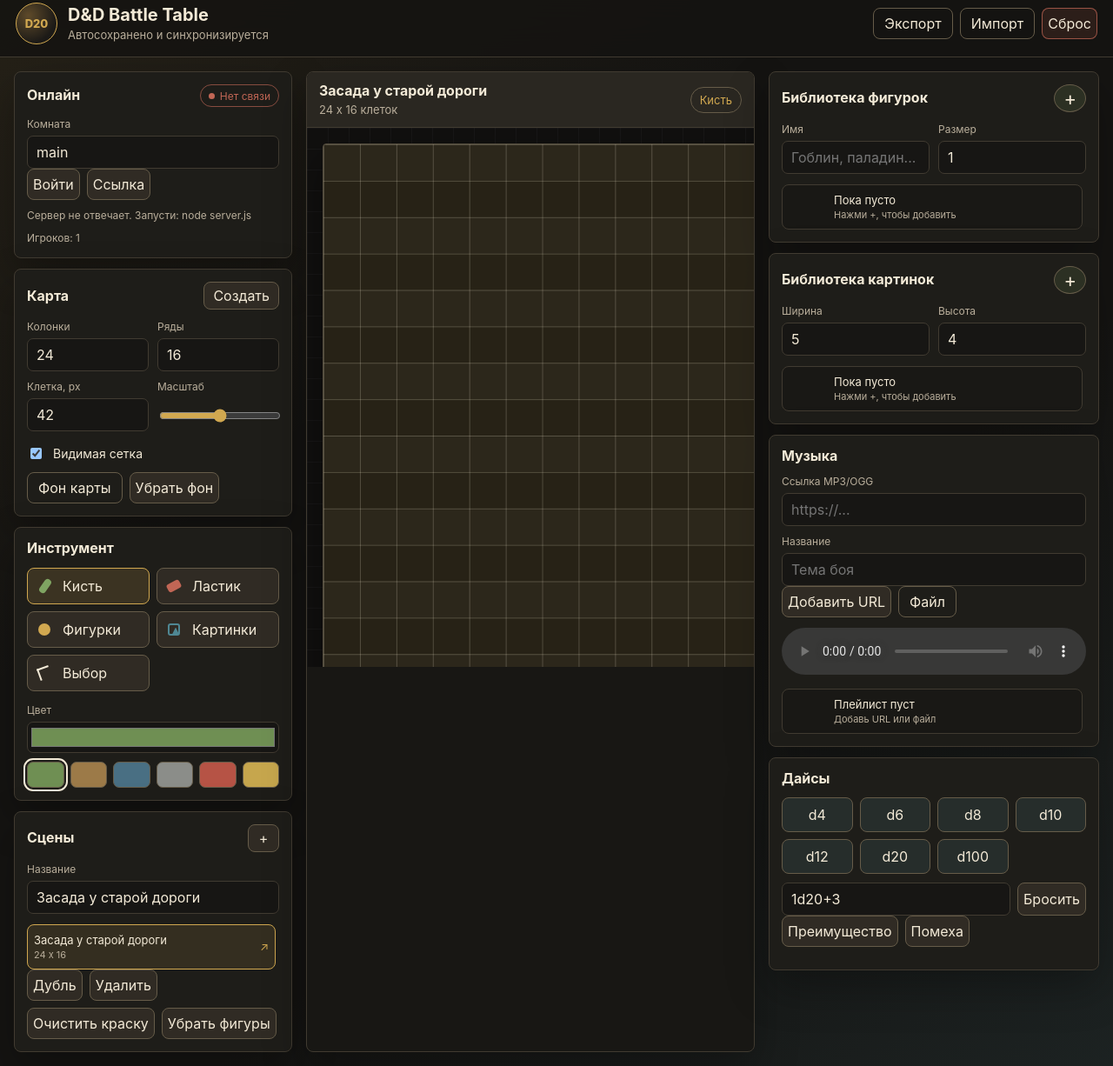
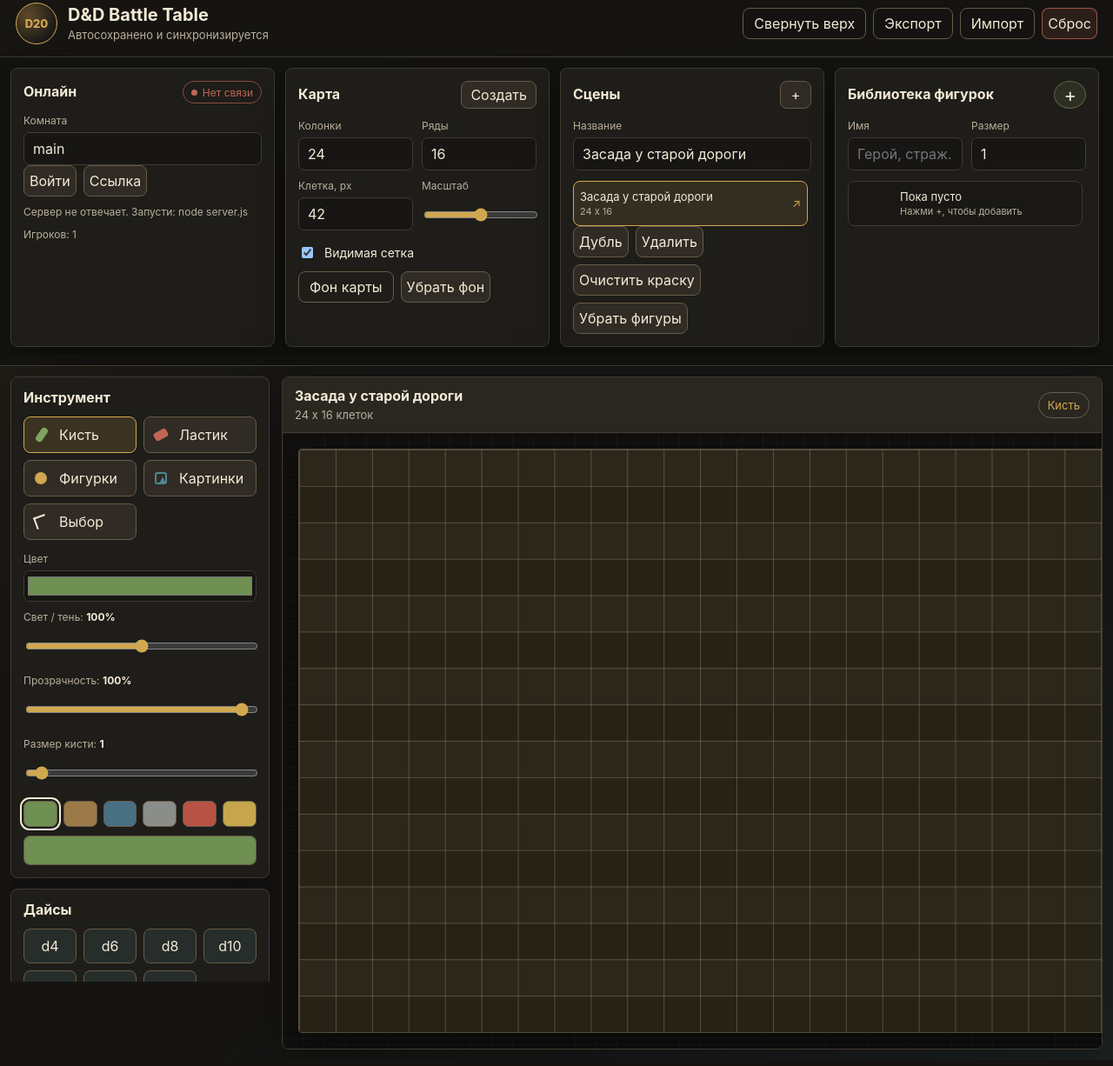
Before and after one commit to blyasha-hue/dnd-battle-table, a website: page index.html in a window 1280 px wide. Shown: the part 11-1237 px from the top of the page at 87% size. Drawn offline with Linux system fonts and the light colour scheme; no server answers.

Commit message:
Add files via upload

```diff
--- a/app.js
+++ b/app.js
@@ -14,9 +14,11 @@ const canvas = document.querySelector("#battleCanvas");
 const ctx = canvas.getContext("2d");
 const canvasShell = document.querySelector("#canvasShell");
 const toast = document.querySelector("#toast");
+const appRoot = document.querySelector(".app");
 
 const els = {
   autosaveStatus: document.querySelector("#autosaveStatus"),
+  topDrawerToggle: document.querySelector("#topDrawerToggle"),
   onlineStatus: document.querySelector("#onlineStatus"),
   roomInput: document.querySelector("#roomInput"),
   joinRoomBtn: document.querySelector("#joinRoomBtn"),
@@ -34,6 +36,13 @@ const els = {
   mapBackgroundInput: document.querySelector("#mapBackgroundInput"),
   clearBackgroundBtn: document.querySelector("#clearBackgroundBtn"),
   brushColorInput: document.querySelector("#brushColorInput"),
+  brushLightInput: document.querySelector("#brushLightInput"),
+  brushLightValue: document.querySelector("#brushLightValue"),
+  brushOpacityInput: document.querySelector("#brushOpacityInput"),
+  brushOpacityValue: document.querySelector("#brushOpacityValue"),
+  brushSizeInput: document.querySelector("#brushSizeInput"),
+  brushSizeValue: document.querySelector("#brushSizeValue"),
+  brushPreview: document.querySelector("#brushPreview"),
   sceneNameInput: document.querySelector("#sceneNameInput"),
   sceneList: document.querySelector("#sceneList"),
   newSceneBtn: document.querySelector("#newSceneBtn"),
@@ -74,6 +83,9 @@ const defaultState = {
   background: null,
   activeTool: "paint",
   brushColor: "#6f8f53",
+  brushLight: 100,
+  brushOpacity: 100,
+  brushSize: 1,
   terrain: {},
   tokenAssets: [],
   handoutAssets: [],
@@ -115,6 +127,32 @@ function uid(prefix) {
 
 function clamp(value, min, max) {
   return Math.min(max, Math.max(min, value));
+}
+
+function hexToRgb(hex) {
+  const clean = String(hex || "#000000").replace("#", "");
+  const full = clean.length === 3 ? clean.split("").map((char) => char + char).join("") : clean;
+  const value = Number.parseInt(full, 16);
+  return {
+    r: (value >> 16) & 255,
+    g: (value >> 8) & 255,
+    b: value & 255,
+  };
+}
+
+function brushColorString(color = state.brushColor, light = state.brushLight, opacity = state.brushOpacity) {
+  const rgb = hexToRgb(color);
+  const factor = clamp(Number(light) || 100, 40, 160) / 100;
+  const alpha = clamp(Number(opacity) || 100, 10, 100) / 100;
+  const r = Math.round(clamp(rgb.r * factor, 0, 255));
+  const g = Math.round(clamp(rgb.g * factor, 0, 255));
+  const b = Math.round(clamp(rgb.b * factor, 0, 255));
+  return `rgba(${r}, ${g}, ${b}, ${alpha})`;
+}
+
+function terrainFill(value) {
+  if (!value || typeof value === "string") return value || state.brushColor;
+  return brushColorString(value.color, value.light, value.opacity);
 }
 
 function safeStorageGet(storage, key) {
@@ -498,6 +536,13 @@ function syncInputs() {
   els.zoomInput.value = state.zoom;
   els.gridToggle.checked = state.showGrid;
   els.brushColorInput.value = state.brushColor;
+  els.brushLightInput.value = state.brushLight;
+  els.brushLightValue.textContent = `${state.brushLight}%`;
+  els.brushOpacityInput.value = state.brushOpacity;
+  els.brushOpacityValue.textContent = `${state.brushOpacity}%`;
+  els.brushSizeInput.value = state.brushSize;
+  els.brushSizeValue.textContent = state.brushSize;
+  els.brushPreview.style.setProperty("--brush-preview", brushColorString());
   els.sceneNameInput.value = state.sceneName;
 
   document.querySelectorAll(".tool-button").forEach((button) => {
@@ -517,6 +562,12 @@ function renderAll() {
   renderMusic();
   renderRollLog();
   saveState();
+}
+
+function setDrawerCollapsed(collapsed) {
+  appRoot.classList.toggle("drawer-collapsed", collapsed);
+  els.topDrawerToggle.textContent = collapsed ? "Развернуть верх" : "Свернуть верх";
+  safeStorageSet(localStorage, "dnd-battle-table-drawer-collapsed", collapsed ? "1" : "0");
 }
 
 function renderCanvas() {
@@ -552,7 +603,7 @@ function drawBase(width, height) {
 function drawTerrain() {
   Object.entries(state.terrain).forEach(([key, color]) => {
     const [x, y] = key.split(",").map(Number);
-    ctx.fillStyle = color;
+    ctx.fillStyle = terrainFill(color);
     ctx.fillRect(x * state.cell, y * state.cell, state.cell, state.cell);
     ctx.fillStyle = "rgba(0, 0, 0, 0.12)";
     ctx.fillRect(x * state.cell, y * state.cell + state.cell * 0.72, state.cell, state.cell * 0.28);
@@ -717,11 +768,22 @@ function canvasPoint(event) {
 }
 
 function setTerrainAt(point) {
-  const key = `${point.cellX},${point.cellY}`;
-  if (state.activeTool === "erase") {
-    delete state.terrain[key];
-  } else {
-    state.terrain[key] = state.brushColor;
+  const size = clamp(Number(state.brushSize) || 1, 1, 8);
+  const offset = Math.floor((size - 1) / 2);
+  for (let y = point.cellY - offset; y < point.cellY - offset + size; y += 1) {
+    for (let x = point.cellX - offset; x < point.cellX - offset + size; x += 1) {
+      if (x < 0 || y < 0 || x >= state.cols || y >= state.rows) continue;
+      const key = `${x},${y}`;
+      if (state.activeTool === "erase") {
+        delete state.terrain[key];
+      } else {
+        state.terrain[key] = {
+          color: state.brushColor,
+          light: state.brushLight,
+          opacity: state.brushOpacity,
+        };
+      }
+    }
   }
   renderCanvas();
   saveState();
@@ -1266,6 +1328,28 @@ els.brushColorInput.addEventListener("input", (event) => {
   saveState();
 });
 
+els.brushLightInput.addEventListener("input", (event) => {
+  state.brushLight = Number(event.target.value);
+  syncInputs();
+  saveState();
+});
+
+els.brushOpacityInput.addEventListener("input", (event) => {
+  state.brushOpacity = Number(event.target.value);
+  syncInputs();
+  saveState();
+});
+
+els.brushSizeInput.addEventListener("input", (event) => {
+  state.brushSize = Number(event.target.value);
+  syncInputs();
+  saveState();
+});
+
+els.topDrawerToggle.addEventListener("click", () => {
+  setDrawerCollapsed(!appRoot.classList.contains("drawer-collapsed"));
+});
+
 els.sceneNameInput.addEventListener("input", (event) => {
   state.sceneName = event.target.value || "Без названия";
   const scene = getActiveScene();
@@ -1448,5 +1532,6 @@ window.addEventListener("beforeunload", () => {
   transientUrls.forEach((src) => URL.revokeObjectURL(src));
 });
 
+setDrawerCollapsed(safeStorageGet(localStorage, "dnd-battle-table-drawer-collapsed") === "1");
 renderAll();
 connectOnline();
--- a/index.html
+++ b/index.html
@@ -18,6 +18,7 @@
         </div>
 
         <div class="top-actions" aria-label="Действия сцены">
+          <button class="ghost-button" id="topDrawerToggle" type="button">Свернуть верх</button>
           <button class="ghost-button" id="exportSceneBtn" type="button">Экспорт</button>
           <label class="ghost-button file-button">
             Импорт
@@ -27,8 +28,8 @@
         </div>
       </header>
 
-      <main class="layout">
-        <aside class="sidebar left-tools" aria-label="Инструменты карты">
+      <section class="top-drawer" id="topDrawer" aria-label="Настройки кампании">
+        <div class="drawer-grid">
           <section class="panel online-panel">
             <div class="panel-heading">
               <h2>Онлайн</h2>
@@ -85,47 +86,6 @@
           </section>
 
           <section class="panel">
-            <h2>Инструмент</h2>
-            <div class="tool-grid" role="group" aria-label="Инструменты поля">
-              <button class="tool-button active" data-tool="paint" type="button" title="Рисовать">
-                <span class="tool-icon brush-icon"></span>
-                <span>Кисть</span>
-              </button>
-              <button class="tool-button" data-tool="erase" type="button" title="Стереть">
-                <span class="tool-icon erase-icon"></span>
-                <span>Ластик</span>
-              </button>
-              <button class="tool-button" data-tool="token" type="button" title="Фигурки">
-                <span class="tool-icon token-icon"></span>
-                <span>Фигурки</span>
-              </button>
-              <button class="tool-button" data-tool="image" type="button" title="Картинки">
-                <span class="tool-icon image-icon"></span>
-                <span>Картинки</span>
-              </button>
-              <button class="tool-button" data-tool="select" type="button" title="Выбор">
-                <span class="tool-icon select-icon"></span>
-                <span>Выбор</span>
-              </button>
-            </div>
-
-            <div class="paint-controls">
-              <label>
-                <span>Цвет</span>
-                <input id="brushColorInput" type="color" value="#6f8f53" />
-              </label>
-              <div class="swatches" aria-label="Цвета кисти">
-                <button class="swatch active" style="--swatch: #6f8f53" data-color="#6f8f53" type="button" title="Трава"></button>
-                <button class="swatch" style="--swatch: #9c7a48" data-color="#9c7a48" type="button" title="Земля"></button>
-                <button class="swatch" style="--swatch: #496f83" data-color="#496f83" type="button" title="Вода"></button>
-                <button class="swatch" style="--swatch: #8b8d89" data-color="#8b8d89" type="button" title="Камень"></button>
-                <button class="swatch" style="--swatch: #b65345" data-color="#b65345" type="button" title="Опасность"></button>
-                <button class="swatch" style="--swatch: #c6a64d" data-color="#c6a64d" type="button" title="Свет"></button>
-              </div>
-            </div>
-          </section>
-
-          <section class="panel">
             <div class="panel-heading">
               <h2>Сцены</h2>
               <button class="mini-button" id="newSceneBtn" type="button">+</button>
@@ -144,22 +104,7 @@
               <button id="clearTokensBtn" type="button">Убрать фигуры</button>
             </div>
           </section>
-        </aside>
 
-        <section class="battle-area" aria-label="Поле битвы">
-          <div class="battle-header">
-            <div>
-              <h2 id="sceneTitle">Засада у старой дороги</h2>
-              <p id="sceneMeta">24 x 16 клеток</p>
-            </div>
-            <div class="mode-chip" id="modeChip">Кисть</div>
-          </div>
-          <div class="canvas-shell" id="canvasShell">
-            <canvas id="battleCanvas" aria-label="Карта боя"></canvas>
-          </div>
-        </section>
-
-        <aside class="sidebar right-tools" aria-label="Панели партии">
           <section class="panel">
             <div class="panel-heading">
               <h2>Библиотека фигурок</h2>
@@ -171,7 +116,7 @@
             <div class="field-grid two">
               <label>
                 <span>Имя</span>
-                <input id="tokenNameInput" type="text" placeholder="Гоблин, паладин..." maxlength="24" />
+                <input id="tokenNameInput" type="text" placeholder="Герой, страж..." maxlength="24" />
               </label>
               <label>
                 <span>Размер</span>
@@ -202,7 +147,7 @@
             <div class="asset-list" id="handoutAssets"></div>
           </section>
 
-          <section class="panel">
+          <section class="panel music-panel-wide">
             <h2>Музыка</h2>
             <div class="field-grid">
               <label>
@@ -223,6 +168,64 @@
             </div>
             <audio id="audioPlayer" controls loop></audio>
             <div class="music-list" id="musicList"></div>
+          </section>
+        </div>
+      </section>
+
+      <main class="workspace">
+        <aside class="combat-rail" aria-label="Боевые инструменты">
+          <section class="panel">
+            <h2>Инструмент</h2>
+            <div class="tool-grid" role="group" aria-label="Инструменты поля">
+              <button class="tool-button active" data-tool="paint" type="button" title="Рисовать">
+                <span class="tool-icon brush-icon"></span>
+                <span>Кисть</span>
+              </button>
+              <button class="tool-button" data-tool="erase" type="button" title="Стереть">
+                <span class="tool-icon erase-icon"></span>
+                <span>Ластик</span>
+              </button>
+              <button class="tool-button" data-tool="token" type="button" title="Фигурки">
+                <span class="tool-icon token-icon"></span>
+                <span>Фигурки</span>
+              </button>
+              <button class="tool-button" data-tool="image" type="button" title="Картинки">
+                <span class="tool-icon image-icon"></span>
+                <span>Картинки</span>
+              </button>
+              <button class="tool-button" data-tool="select" type="button" title="Выбор">
+                <span class="tool-icon select-icon"></span>
+                <span>Выбор</span>
+              </button>
+            </div>
+
+            <div class="paint-controls">
+              <label>
+                <span>Цвет</span>
+                <input id="brushColorInput" type="color" value="#6f8f53" />
+              </label>
+              <label>
+                <span>Свет / тень: <strong id="brushLightValue">100%</strong></span>
+                <input id="brushLightInput" type="range" min="40" max="160" value="100" />
+              </label>
+              <label>
+                <span>Прозрачность: <strong id="brushOpacityValue">100%</strong></span>
+                <input id="brushOpacityInput" type="range" min="10" max="100" value="100" />
+              </label>
+              <label>
+                <span>Размер кисти: <strong id="brushSizeValue">1</strong></span>
+                <input id="brushSizeInput" type="range" min="1" max="8" value="1" />
+              </label>
+              <div class="swatches" aria-label="Цвета кисти">
+                <button class="swatch active" style="--swatch: #6f8f53" data-color="#6f8f53" type="button" title="Трава"></button>
+                <button class="swatch" style="--swatch: #9c7a48" data-color="#9c7a48" type="button" title="Земля"></button>
+                <button class="swatch" style="--swatch: #496f83" data-color="#496f83" type="button" title="Вода"></button>
+                <button class="swatch" style="--swatch: #8b8d89" data-color="#8b8d89" type="button" title="Камень"></button>
+                <button class="swatch" style="--swatch: #b65345" data-color="#b65345" type="button" title="Опасность"></button>
+                <button class="swatch" style="--swatch: #c6a64d" data-color="#c6a64d" type="button" title="Свет"></button>
+              </div>
+              <div class="brush-preview" id="brushPreview"></div>
+            </div>
           </section>
 
           <section class="panel dice-panel">
@@ -247,6 +250,20 @@
             <ol class="roll-log" id="rollLog" aria-live="polite"></ol>
           </section>
         </aside>
+
+        <section class="battle-area" aria-label="Поле битвы">
+          <div class="battle-header">
+            <div>
+              <h2 id="sceneTitle">Засада у старой дороги</h2>
+              <p id="sceneMeta">24 x 16 клеток</p>
+            </div>
+            <div class="mode-chip" id="modeChip">Кисть</div>
+          </div>
+          <div class="canvas-shell" id="canvasShell">
+            <canvas id="battleCanvas" aria-label="Карта боя"></canvas>
+          </div>
+        </section>
+
       </main>
 
       <div class="toast" id="toast" role="status" aria-live="polite"></div>
--- a/styles.css
+++ b/styles.css
@@ -178,17 +178,46 @@ h1 {
   background: rgba(193, 102, 85, 0.14);
 }
 
-.layout {
-  display: grid;
-  grid-template-columns: minmax(260px, 320px) minmax(420px, 1fr) minmax(300px, 380px);
-  gap: 16px;
-  padding: 16px;
+.top-drawer {
+  border-bottom: 1px solid var(--line);
+  background: rgba(18, 17, 15, 0.94);
+  padding: 12px;
 }
 
-.sidebar {
+.app.drawer-collapsed .top-drawer {
+  display: none;
+}
+
+.drawer-grid {
+  display: grid;
+  grid-template-columns: repeat(auto-fit, minmax(260px, 1fr));
+  gap: 12px;
+  max-height: 330px;
+  overflow: auto;
+  padding-right: 4px;
+}
+
+.music-panel-wide {
+  grid-column: span 2;
+}
+
+.workspace {
+  display: grid;
+  grid-template-columns: 300px minmax(0, 1fr);
+  gap: 12px;
+  align-items: start;
+  padding: 12px;
+}
+
+.combat-rail {
   display: flex;
   flex-direction: column;
   gap: 12px;
+  max-height: calc(100vh - 104px);
+  overflow: auto;
+  padding-right: 2px;
+  position: sticky;
+  top: 88px;
 }
 
 .panel {
@@ -403,6 +432,11 @@ h1 {
   margin-top: 14px;
 }
 
+.paint-controls strong {
+  color: var(--ink);
+  font-weight: 700;
+}
+
 .swatches {
   display: grid;
   grid-template-columns: repeat(6, 1fr);
@@ -420,6 +454,33 @@ h1 {
   outline-offset: 2px;
 }
 
+.brush-preview {
+  height: 34px;
+  border: 1px solid var(--line-strong);
+  border-radius: 7px;
+  background:
+    linear-gradient(45deg, rgba(255, 255, 255, 0.12) 25%, transparent 25%),
+    linear-gradient(-45deg, rgba(255, 255, 255, 0.12) 25%, transparent 25%),
+    linear-gradient(45deg, transparent 75%, rgba(255, 255, 255, 0.12) 75%),
+    linear-gradient(-45deg, transparent 75%, rgba(255, 255, 255, 0.12) 75%);
+  background-color: #11100f;
+  background-position:
+    0 0,
+    0 8px,
+    8px -8px,
+    -8px 0;
+  background-size: 16px 16px;
+  overflow: hidden;
+}
+
+.brush-preview::before {
+  content: "";
+  display: block;
+  width: 100%;
+  height: 100%;
+  background: var(--brush-preview, #6f8f53);
+}
+
 .battle-area {
   min-width: 0;
   display: flex;
@@ -429,6 +490,7 @@ h1 {
   background: #181714;
   box-shadow: var(--shadow);
   overflow: hidden;
+  min-height: calc(100vh - 104px);
 }
 
 .battle-header {
@@ -453,8 +515,8 @@ h1 {
 
 .canvas-shell {
   flex: 1;
-  min-height: 620px;
-  max-height: calc(100vh - 180px);
+  min-height: 0;
+  max-height: none;
   overflow: auto;
   background:
     linear-gradient(90deg, rgba(255, 255, 255, 0.03) 1px, transparent 1px),
@@ -622,17 +684,12 @@ audio {
 }
 
 @media (max-width: 1180px) {
-  .layout {
-    grid-template-columns: 1fr;
+  .workspace {
+    grid-template-columns: 260px minmax(0, 1fr);
   }
 
-  .sidebar {
-    display: grid;
-    grid-template-columns: repeat(2, minmax(0, 1fr));
-  }
-
-  .battle-area {
-    min-height: 680px;
+  .music-panel-wide {
+    grid-column: auto;
   }
 }
 
@@ -643,12 +700,14 @@ audio {
     flex-direction: column;
   }
 
-  .layout {
+  .workspace {
+    grid-template-columns: 1fr;
     padding: 10px;
   }
 
-  .sidebar {
-    grid-template-columns: 1fr;
+  .combat-rail {
+    max-height: none;
+    position: static;
   }
 
   .canvas-shell {
```
